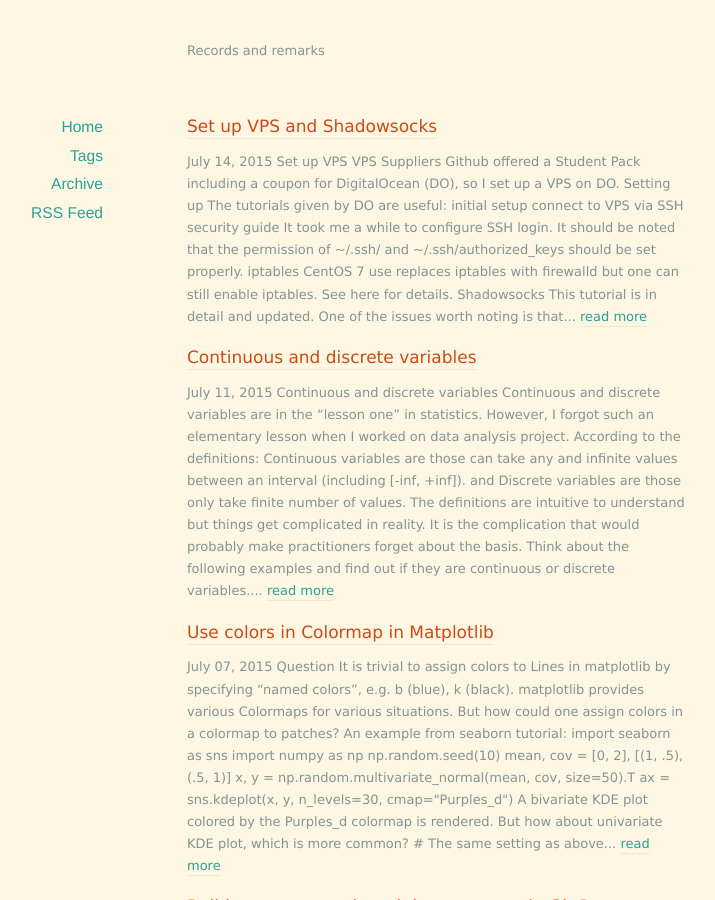
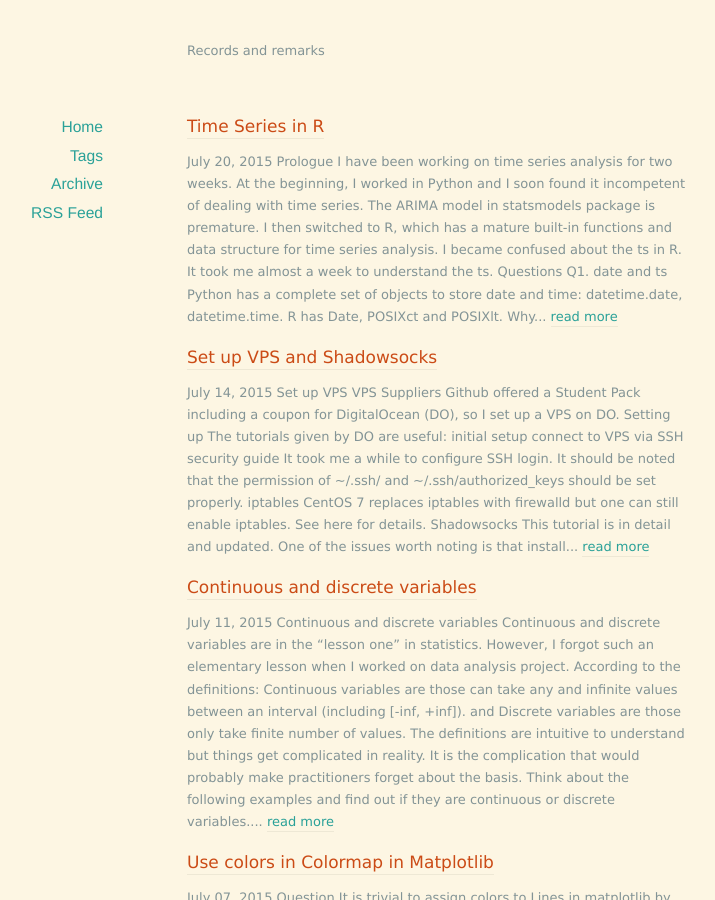
Before and after one commit to zhuzelong/zhuzelong.github.io, a Jekyll site: the page built from index.html, in a window 1280 px wide and 900 px high. Shown: the whole window, without its empty margins (203-918 px from the left). Built offline with Jekyll 4.4.1, drawn with Linux system fonts in a browser that asks for light colours; nearby versions of some CDN libraries; Markdown is read by kramdown in place of the engine named in the settings; the list of posts is cut into pages by our own code; some of the changed lines change nothing that is shown.

Commit message:
New post
ts in R.

````diff
--- a/_posts/2015-07-14-set-up-vps-and-shadowsocks.md
+++ b/_posts/2015-07-14-set-up-vps-and-shadowsocks.md
@@ -16,6 +16,7 @@ Github offered a Student Pack including a coupon for DigitalOcean (DO), so I set
 ### Setting up
 
 The tutorials given by DO are useful:
+
 - [initial setup](https://www.digitalocean.com/community/tutorials/initial-server-setup-with-centos-7?utm_source=Customerio&utm_medium=Email_Internal&utm_campaign=Email_CentOSDistroApacheWelcome)
 - [connect to VPS via SSH](https://www.digitalocean.com/community/tutorials/how-to-connect-to-your-droplet-with-ssh?utm_source=Customerio&utm_medium=Email_Internal&utm_campaign=Email_CentOSDistroApacheWelcome)
 - [security guide](https://www.digitalocean.com/community/tutorials/7-security-measures-to-protect-your-servers?utm_source=Customerio&utm_medium=Email_Internal&utm_campaign=Email_CentOSDistroApacheWelcome)
@@ -25,7 +26,7 @@ It took me a while to configure SSH login. It should be noted that the permissio
 
 ### iptables
 
-CentOS 7 use replaces `iptables` with `firewalld` but one can still enable `iptables`. See [here](http://stackoverflow.com/questions/24756240/how-can-i-use-iptables-on-centos-7) for details.
+CentOS 7 replaces `iptables` with `firewalld` but one can still enable `iptables`. See [here](http://stackoverflow.com/questions/24756240/how-can-i-use-iptables-on-centos-7) for details.
 
 
 ## Shadowsocks
--- /dev/null
+++ b/_posts/2015-07-20-time-series-in-r.md
@@ -0,0 +1,127 @@
+---
+layout: post
+title: Time Series in R
+categories: [Record]
+tags: [time series]
+published: True
+
+---
+## Prologue
+
+I have been working on time series analysis for two weeks. At the beginning, I worked in Python and I soon found it incompetent of dealing with time series. The `ARIMA` model in `statsmodels` package is premature. I then switched to R, which has a mature built-in functions and data structure for time series analysis.
+
+I became confused about the `ts` in R. It took me almost a week to understand the `ts`.
+
+
+## Questions
+
+### Q1. date and ts
+Python has a complete set of objects to store date and time: `datetime.date`, `datetime.time`. R has `Date`, `POSIXct` and `POSIXlt`. Why do we need another time data `ts`?
+
+
+### Q2. what is the season/unit time of `ts`?
+
+I read quite a few tutorials about `ts` and most of them begin with:
+
+```r
+t = ts(x, start=2010, freq=12)
+```
+
+then you would have a monthly time series. So you would probably think: *2010 indicates the year, and there are 12 months in a year*. But what if you have a daily data or even hourly data? Some may told you to use `freq=365.25` and `freq=365.25*24` respectively. However, what does this all mean? If you have a **frequency**, then where is the **season**?
+
+
+## My Answers
+
+### Date and ts are different
+
+It is intuitive to distinguish `Date` (not restricted to R) and `ts`. The former is a single point in time and the latter is a flow of time. Date and time are used as the indices ot `ts`, or not (you would see it in the next section).
+
+
+### Look inside `ts`
+
+As the documentation of the function `ts()` shows:
+
+> frequency: the number of observations per unit of time.
+
+So what is the "unit of time" (aka. "season"). The answer is: just a "unit" of time. It is not a "year", a "month" or a "week". In other words, **you cannot define the "metric" of season, and R does not care the "metric" of season either**.
+
+Let's look back at the example of most of the tutorials. You might think `2010` indicates year 2010, but in fact it is just a **number**. See the following example:
+
+```r
+> t = ts(1:24, start=2010, frequency=12)
+> t
+     Jan Feb Mar Apr May Jun Jul Aug Sep Oct Nov Dec
+2010   1   2   3   4   5   6   7   8   9  10  11  12
+2011  13  14  15  16  17  18  19  20  21  22  23  24
+
+> t = ts(1:24, start=-1, frequency=12)
+> t
+   Jan Feb Mar Apr May Jun Jul Aug Sep Oct Nov Dec
+-1   1   2   3   4   5   6   7   8   9  10  11  12
+0   13  14  15  16  17  18  19  20  21  22  23  24
+
+> t = ts(1:24, start=2010, frequency=4)
+> t
+     Qtr1 Qtr2 Qtr3 Qtr4
+2010    1    2    3    4
+2011    5    6    7    8
+2012    9   10   11   12
+2013   13   14   15   16
+2014   17   18   19   20
+2015   21   22   23   24
+```
+
+R showed months and quarters, it seems that R does understand the meaning of `2010` and interpret months and quarters correctly, doesn't it? More example.
+
+```r
+> t = ts(1:54, start=2012, frequency=52)
+> t
+Time Series:
+Start = c(2012, 1)
+End = c(2013, 2)
+Frequency = 52
+ [1]  1  2  3  4  5  6  7  8  9 10 11 12 13 14 15 16 17 18 19 20
+[21] 21 22 23 24 25 26 27 28 29 30 31 32 33 34 35 36 37 38 39 40
+[41] 41 42 43 44 45 46 47 48 49 50 51 52 53 54
+```
+
+There 53 weeks in 2012 (a leap year) but the last two values were considered as the first two weeks in `2013` since the `frequency` is 52.
+
+In order to have a closer look at how R treats the date and time of `ts`:
+
+```r
+> t = ts(1:54, start=2012, frequency=52)
+> index(t)
+[1] 2012.000 2012.019 2012.038 2012.058 2012.077 2012.096
+ [7] 2012.115 2012.135 2012.154 2012.173 2012.192 2012.212
+[13] 2012.231 2012.250 2012.269 2012.288 2012.308 2012.327
+[19] 2012.346 2012.365 2012.385 2012.404 2012.423 2012.442
+[25] 2012.462 2012.481 2012.500 2012.519 2012.538 2012.558
+[31] 2012.577 2012.596 2012.615 2012.635 2012.654 2012.673
+[37] 2012.692 2012.712 2012.731 2012.750 2012.769 2012.788
+[43] 2012.808 2012.827 2012.846 2012.865 2012.885 2012.904
+[49] 2012.923 2012.942 2012.962 2012.981 2013.000 2013.019
+```
+
+Moreover, the second argument of `start` is not the month or quarter, it is the index of the observation in one season.
+
+```r
+> t = ts(1:24, start=c(100, 3), frequency=8)
+> t
+Time Series:
+Start = c(100, 3)
+End = c(103, 2)
+Frequency = 8
+ [1]  1  2  3  4  5  6  7  8  9 10 11 12 13 14 15 16 17 18 19 20
+[21] 21 22 23 24
+```
+
+The first 6 observations is in the season "100", then 8 observations in the season "101", another 8 in "102" then last 2 in "103".
+
+
+A short conclusion: the season in `ts` is just a number and the date (or datetime) in `ts` is also a number (float). You would probably get confused and struggle to store a daily time series if you think the season is "year".
+
+
+## One more thing
+
+`ts` in R can only deal with strictly regular time series, i.e. no interruption in the time series. Use `zoo` to store non-strictly regular time series and convert it to `ts`. R would fill `NA` in the time series, which is necessary in decomposition and ARIMA analysis.
````
